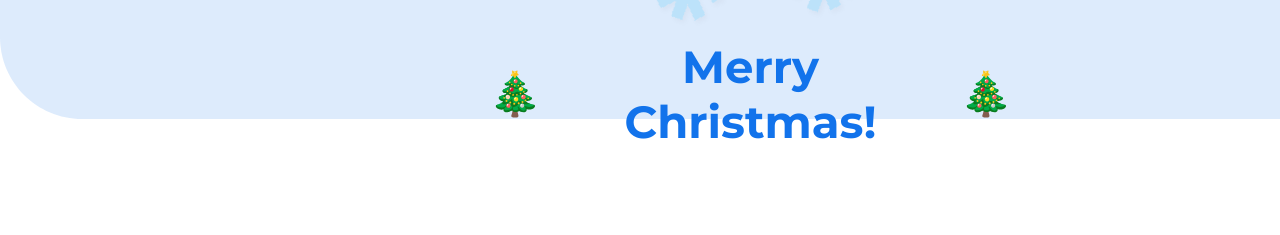
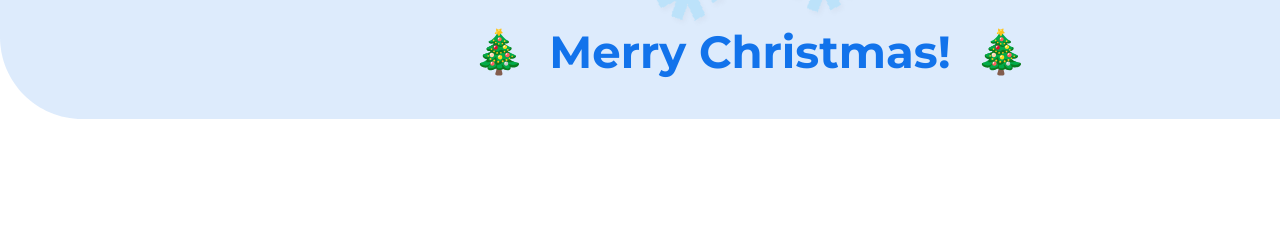
Before and after one commit to Papsanly/TemplateRenderer, a Python web app: template renderer/templates/wefly_certificate.html in a window 1280 px wide; the page is wider, and only the part inside the window is pictured. Shown: the part 481-716 px from the top of that part. Run offline with Jinja, Linux system fonts and the light colour scheme; the template is opened without the code that fills it, so the values that code supplies are empty.

Commit message:
Fix message position: move up, wider container, more gap for icons

```diff
--- a/renderer/templates/wefly_certificate.html
+++ b/renderer/templates/wefly_certificate.html
@@ -125,13 +125,13 @@
 
   <!-- Message -->
   {% if is_birthday %}
-  <div style="position: absolute; left: 490px; top: 520px; width: 521px; text-align: center; display: flex; align-items: center; justify-content: center; gap: 15px;">
+  <div style="position: absolute; left: 400px; top: 505px; width: 700px; text-align: center; display: flex; align-items: center; justify-content: center; gap: 25px;">
     <img src="images/birthday.svg" style="width: 50px; height: 50px;" alt="" />
     <span style="font-weight: 700; font-size: 45px; line-height: 55px; color: #1273EB;">Happy Birthday!</span>
     <img src="images/birthday.svg" style="width: 50px; height: 50px;" alt="" />
   </div>
   {% else %}
-  <div style="position: absolute; left: 490px; top: 520px; width: 521px; text-align: center; display: flex; align-items: center; justify-content: center; gap: 15px;">
+  <div style="position: absolute; left: 400px; top: 505px; width: 700px; text-align: center; display: flex; align-items: center; justify-content: center; gap: 25px;">
     <img src="images/christmas-tree.svg" style="width: 50px; height: 50px;" alt="" />
     <span style="font-weight: 700; font-size: 45px; line-height: 55px; color: #1273EB;">Merry Christmas!</span>
     <img src="images/christmas-tree.svg" style="width: 50px; height: 50px;" alt="" />
```
